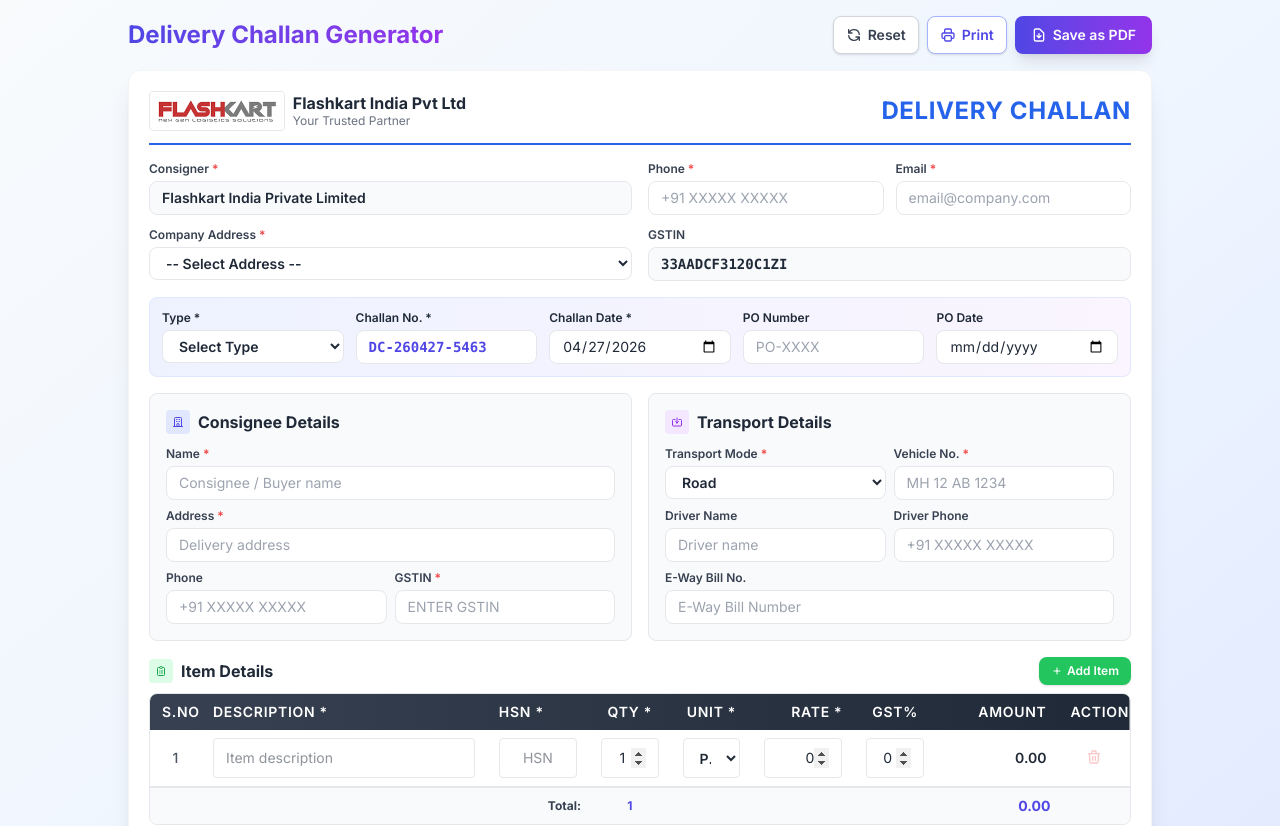
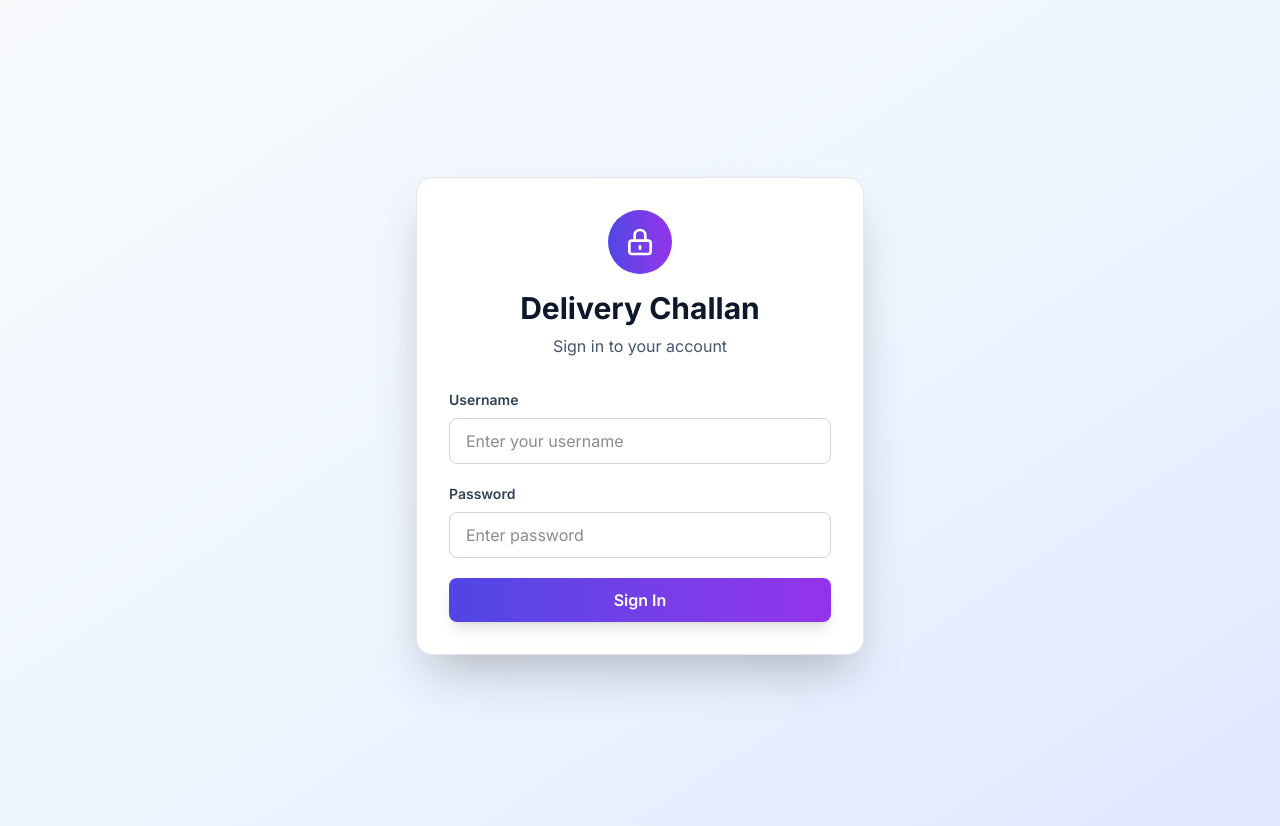
Before and after one commit to vickyregin/DC-2026-27, an Angular app: page / in a window 1280 px wide. Shown: the top 826 px of the page. Built offline with nearby package versions, Linux system fonts and the light colour scheme.

Commit message:
feat: Implement login functionality and enhance user experience in Challan form

```diff
--- a/src/app/app.html
+++ b/src/app/app.html
@@ -1,22 +1,90 @@
 <div class="min-h-screen bg-gradient-to-br from-slate-50 via-blue-50 to-indigo-100 py-4 px-4 sm:px-6 lg:px-8">
-  @if (isGeneratingPdf()) {
-    <div class="fixed inset-0 z-50 flex items-center justify-center bg-black/50 backdrop-blur-sm p-4">
-      <div class="w-full max-w-md rounded-3xl bg-white/95 border border-slate-200 shadow-2xl p-6 text-center">
-        <div class="mx-auto mb-5 h-20 w-20 rounded-full bg-indigo-100 flex items-center justify-center shadow-inner">
-          <div class="h-14 w-14 rounded-full border-4 border-indigo-500 border-t-transparent animate-spin"></div>
+  @if (!isLoggedIn()) {
+    <!-- Login Screen -->
+    <div class="min-h-screen flex items-center justify-center">
+      <div class="w-full max-w-md rounded-2xl bg-white shadow-2xl border border-slate-200 p-8">
+        <div class="text-center mb-8">
+          <div class="mx-auto mb-4 h-16 w-16 rounded-full bg-gradient-to-r from-indigo-600 to-purple-600 flex items-center justify-center">
+            <svg class="w-8 h-8 text-white" fill="none" stroke="currentColor" viewBox="0 0 24 24">
+              <path stroke-linecap="round" stroke-linejoin="round" stroke-width="2" d="M12 15v2m-6 4h12a2 2 0 002-2v-6a2 2 0 00-2-2H6a2 2 0 00-2 2v6a2 2 0 002 2zm10-10V7a4 4 0 00-8 0v4h8z"/>
+            </svg>
+          </div>
+          <h1 class="text-3xl font-bold text-slate-900 mb-2">Delivery Challan</h1>
+          <p class="text-slate-600">Sign in to your account</p>
         </div>
-        <h2 class="text-lg font-semibold text-slate-900 mb-2">Submitting data and preparing PDF</h2>
-        <p class="text-sm text-slate-600 leading-6">Please wait while your challan is being saved, submitted, and prepared for download.</p>
+
+        @if (loginError()) {
+          <div class="mb-4 p-3 bg-red-50 border border-red-200 rounded-lg text-red-700 text-sm">
+            {{ loginError() }}
+          </div>
+        }
+
+        <form (ngSubmit)="signin()" class="space-y-5">
+          <!-- Username -->
+          <div>
+            <label class="block text-sm font-semibold text-slate-700 mb-2">Username</label>
+            <input
+              type="text"
+              [(ngModel)]="loginUsername"
+              name="username"
+              placeholder="Enter your username"
+              class="w-full px-4 py-2.5 border border-slate-300 rounded-lg focus:outline-none focus:ring-2 focus:ring-indigo-500 focus:border-transparent text-slate-900">
+          </div>
+
+          <!-- Password -->
+          <div>
+            <label class="block text-sm font-semibold text-slate-700 mb-2">Password</label>
+            <input
+              type="password"
+              [(ngModel)]="loginPassword"
+              name="password"
+              placeholder="Enter password"
+              class="w-full px-4 py-2.5 border border-slate-300 rounded-lg focus:outline-none focus:ring-2 focus:ring-indigo-500 focus:border-transparent text-slate-900">
+          </div>
+
+          <!-- Login Button -->
+          <button
+            type="submit"
+            class="w-full py-2.5 bg-gradient-to-r from-indigo-600 to-purple-600 text-white font-semibold rounded-lg hover:from-indigo-700 hover:to-purple-700 transition-all duration-200 shadow-lg">
+            Sign In
+          </button>
+        </form>
+
+        <!-- Footer info -->
+        <!-- <div class="mt-6 pt-6 border-t border-slate-200 text-center text-sm text-slate-600">
+          <p class="mb-2">Demo Credentials:</p>
+          <p class="text-xs text-slate-500">
+            <span class="block">User 1: <span class="font-mono text-indigo-600">sasi</span> / <span class="font-mono text-indigo-600">Sasi@2026</span></span>
+            <span class="block">User 2: <span class="font-mono text-indigo-600">sharmila</span> / <span class="font-mono text-indigo-600">Accounts@2026</span></span>
+          </p>
+        </div> -->
       </div>
     </div>
-  }
+  } @else {
+    <!-- Main Challan Form (shown after login) -->
 
   <!-- Header Actions -->
   <div class="max-w-5xl mx-auto mb-4 flex flex-wrap gap-2 justify-between items-center no-print">
-    <h1 class="text-xl sm:text-2xl font-bold bg-gradient-to-r from-indigo-600 to-purple-600 bg-clip-text text-transparent">
-      Delivery Challan Generator
-    </h1>
+    <div>
+      <h1 class="text-xl sm:text-2xl font-bold bg-gradient-to-r from-indigo-600 to-purple-600 bg-clip-text text-transparent">
+        Delivery Challan Generator
+      </h1>
+      @if (isLoggedIn()) {
+        <p class="text-sm text-slate-600 mt-1">Logged in as: <span class="font-semibold text-indigo-600">{{ loggedInUser() }}</span></p>
+      }
+    </div>
     <div class="flex gap-2">
+      @if (isLoggedIn()) {
+        <button
+          type="button"
+          (click)="logout()"
+          class="px-3 py-2 bg-red-50 border border-red-300 text-red-600 rounded-lg font-semibold text-sm shadow-sm hover:bg-red-100 hover:border-red-400 transition-all duration-200 flex items-center gap-1.5">
+          <svg class="w-4 h-4" fill="none" stroke="currentColor" viewBox="0 0 24 24">
+            <path stroke-linecap="round" stroke-linejoin="round" stroke-width="2" d="M17 16l4-4m0 0l-4-4m4 4H7m6 4v1a3 3 0 01-3 3H6a3 3 0 01-3-3V7a3 3 0 013-3h4a3 3 0 013 3v1"/>
+          </svg>
+          Logout
+        </button>
+      }
       <button
         type="button"
         (click)="resetForm()"
@@ -73,6 +141,19 @@
       </button> -->
     </div>
   </div>
+
+  <!-- PDF Generation Loader -->
+  @if (isGeneratingPdf()) {
+    <div class="fixed inset-0 z-50 flex items-center justify-center bg-black/50 backdrop-blur-sm p-4">
+      <div class="w-full max-w-md rounded-3xl bg-white/95 border border-slate-200 shadow-2xl p-6 text-center">
+        <div class="mx-auto mb-5 h-20 w-20 rounded-full bg-indigo-100 flex items-center justify-center shadow-inner">
+          <div class="h-14 w-14 rounded-full border-4 border-indigo-500 border-t-transparent animate-spin"></div>
+        </div>
+        <h2 class="text-lg font-semibold text-slate-900 mb-2">Submitting data and preparing PDF</h2>
+        <p class="text-sm text-slate-600 leading-6">Please wait while your challan is being saved, submitted, and prepared for download.</p>
+      </div>
+    </div>
+  }
 
   <!-- Submit Message Banner -->
   @if (submitMessage()) {
@@ -399,22 +480,36 @@
             </div>
             <div class="grid grid-cols-2 gap-2">
               <div class="form-group">
-                <label class="form-label text-xs">Driver Name</label>
+                <label class="form-label text-xs">Driver Name <span class="text-red-500">*</span></label>
                 <input
                   type="text"
                   formControlName="driverName"
                   placeholder="Driver name"
                   class="form-input text-sm py-1.5"
-                  (input)="onNameInput($event, 'driverName')">
+                  (input)="onNameInput($event, 'driverName')"
+                  [class.border-red-400]="challanForm.get('driverName')?.invalid && challanForm.get('driverName')?.touched">
+                @if (challanForm.get('driverName')?.invalid && challanForm.get('driverName')?.touched) {
+                  <span class="text-red-500 text-xs mt-0.5 flex items-center gap-1">
+                    <svg class="w-3 h-3" fill="currentColor" viewBox="0 0 20 20"><path fill-rule="evenodd" d="M18 10a8 8 0 11-16 0 8 8 0 0116 0zm-7 4a1 1 0 11-2 0 1 1 0 012 0zm-1-9a1 1 0 00-1 1v4a1 1 0 102 0V6a1 1 0 00-1-1z" clip-rule="evenodd"/></svg>
+                    Driver name is required
+                  </span>
+                }
               </div>
               <div class="form-group">
-                <label class="form-label text-xs">Driver Phone</label>
+                <label class="form-label text-xs">Driver Phone <span class="text-red-500">*</span></label>
                 <input
                   type="tel"
                   formControlName="driverPhone"
                   placeholder="+91 XXXXX XXXXX"
                   class="form-input text-sm py-1.5"
-                  (input)="onPhoneInput($event, 'driverPhone')">
+                  (input)="onPhoneInput($event, 'driverPhone')"
+                  [class.border-red-400]="challanForm.get('driverPhone')?.invalid && challanForm.get('driverPhone')?.touched">
+                @if (challanForm.get('driverPhone')?.invalid && challanForm.get('driverPhone')?.touched) {
+                  <span class="text-red-500 text-xs mt-0.5 flex items-center gap-1">
+                    <svg class="w-3 h-3" fill="currentColor" viewBox="0 0 20 20"><path fill-rule="evenodd" d="M18 10a8 8 0 11-16 0 8 8 0 0116 0zm-7 4a1 1 0 11-2 0 1 1 0 012 0zm-1-9a1 1 0 00-1 1v4a1 1 0 102 0V6a1 1 0 00-1-1z" clip-rule="evenodd"/></svg>
+                    Driver phone is required
+                  </span>
+                }
               </div>
             </div>
             <div class="form-group">
@@ -588,8 +683,8 @@
       </div>
 
       <!-- Remarks, Prepared By & Terms -->
-      <div class="grid grid-cols-1 lg:grid-cols-3 gap-4 mb-4">
-        <div class="form-group">
+      <div class="grid grid-cols-1 lg:grid-cols-2 gap-4 mb-4">
+        <!-- <div class="form-group">
           <label class="form-label text-sm font-bold">Prepared By <span class="text-red-500">*</span></label>
           <select
             formControlName="preparedBy"
@@ -606,7 +701,7 @@
               Prepared By is required
             </span>
           }
-        </div>
+        </div> -->
         <div class="form-group">
           <label class="form-label text-xs">Remarks / Special Instructions</label>
           <textarea
@@ -628,7 +723,7 @@
       <div class="grid grid-cols-1 sm:grid-cols-3 gap-4 pt-4 border-t-2 border-dashed border-gray-200">
         <div class="text-center">
           <div class="h-10 border-b-2 border-gray-300 mb-1 flex items-end justify-center pb-1">
-            <span class="text-gray-700 font-bold text-xs">{{ challanForm.get('preparedBy')?.value || '' }}</span>
+            <span class="text-gray-700 font-bold text-xs">{{ (challanForm.get('preparedBy')?.value || '') | uppercase }}</span>
           </div>
           <p class="text-sm font-bold text-gray-600">Prepared By</p>
         </div>
@@ -649,7 +744,6 @@
 
     </form>
   </div>
-</div>
 
 <!-- JSON Data Modal -->
 @if (showJsonData()) {
@@ -680,3 +774,5 @@
     </div>
   </div>
 }
+}
+</div> <!-- Close main container -->
--- a/src/app/app.ts
+++ b/src/app/app.ts
@@ -16,6 +16,9 @@ export class App {
   @ViewChild('challanForm') challanFormElement!: ElementRef;
 
   private platformId = inject(PLATFORM_ID);
+  private readonly defaultCompanyName = 'Flashkart India Private Limited';
+  private readonly defaultCompanyGstin = '33AADCF3120C1ZI';
+  private readonly defaultTermsConditions = 'Goods once delivered will not be taken back.\nPlease check the goods at the time of delivery.\nSubject to local jurisdiction.';
   challanForm: FormGroup;
   isGeneratingPdf = signal(false);
   showValidationError = signal(false);
@@ -26,30 +29,28 @@ export class App {
   submitMessage = signal<{type: 'success' | 'error', text: string} | null>(null);
   today = new Date().toISOString().split('T')[0];
 
+  // Login state
+  isLoggedIn = signal(false);
+  loginUsername = signal('');
+  loginPassword = signal('');
+  loginError = signal('');
+  loggedInUser = signal('');
+
   // Google Sheet Apps Script URL - Replace with your deployed web app URL
   private googleSheetUrl = 'https://script.google.com/macros/s/AKfycbwAe-5-aaY8u0ZecerDvk8v5VbGWQorP7fI0AxutH6pvnmgcEaraF7XCviVmHtbalvRWQ/exec';
 
-  preparers = [
-    'Arjun',
-    'Iyyapan',
-    'Parthiban',
-    'Sasi',
-    'Venkat',
-    'Nandhini',
-    'Sharmila'
-  ];
+  // Valid username-password pairs
+  private validCredentials: { [key: string]: string } = {
+    'sasi': 'Sasi@2026',
+    'sharmila': 'Accounts@2026'
+  };
 
   challanTypes = [
     'RETURNABLE',
-    'NON-RETURNABLE',
-    'PACKING MATERIAL'
+    'NON-RETURNABLE'
   ];
 
   companyAddresses = [
-    {
-      label: 'Corporate Office - Chennai',
-      value: 'Corporate Office\nNo 23, 6th Street, Adam Nagar, Pammal Nagalkeni,\nChrompet - Chennai - 600044'
-    },
     {
       label: 'Sunguvarchatram - Warehouse',
       value: 'Sunguvarchatram Warehouse\nSF.NO 200/1B, Om Logistics Opp Side Road,\nSirumangadu, Sriperumbudur.\nPin – 602 106'
@@ -67,11 +68,11 @@ export class App {
   constructor(private fb: FormBuilder) {
     this.challanForm = this.fb.group({
       // Company Details
-      companyName: ['Flashkart India Private Limited', [Validators.required, Validators.pattern(/^[a-zA-Z\s]*$/)]],
+      companyName: [this.defaultCompanyName, [Validators.required, Validators.pattern(/^[a-zA-Z\s]*$/)]],
       companyAddress: ['', Validators.required],
       companyPhone: ['', [Validators.required, Validators.pattern(/^[0-9]*$/)]],
       companyEmail: ['', [Validators.required, Validators.email]],
-      companyGstin: ['33AADCF3120C1ZI'],
+      companyGstin: [this.defaultCompanyGstin],
 
       // Challan Info
       challanType: ['', Validators.required],
@@ -89,8 +90,8 @@ export class App {
       // Transport Details
       transportMode: ['Road', Validators.required],
       vehicleNo: ['', Validators.required],
-      driverName: ['', Validators.pattern(/^[a-zA-Z\s]*$/)],
-      driverPhone: ['', Validators.pattern(/^[0-9]*$/)],
+      driverName: ['', [Validators.required, Validators.pattern(/^[a-zA-Z\s]*$/)]],
+      driverPhone: ['', [Validators.required, Validators.pattern(/^[0-9]*$/)]],
       ewayBillNo: [''],
 
       // Items
@@ -99,8 +100,50 @@ export class App {
       // Additional Info
       preparedBy: ['', Validators.required],
       remarks: [''],
-      termsConditions: ['Goods once delivered will not be taken back.\nPlease check the goods at the time of delivery.\nSubject to local jurisdiction.']
+      termsConditions: [this.defaultTermsConditions]
     });
+  }
+
+  // Login method
+  signin(): void {
+    const username = this.loginUsername().trim();
+    const password = this.loginPassword().trim();
+
+    // Validate inputs
+    if (!username || !password) {
+      this.loginError.set('Please enter both username and password');
+      return;
+    }
+
+    // Check if username exists and password matches
+    if (!this.validCredentials[username] || this.validCredentials[username] !== password) {
+      this.loginError.set('Invalid username or password. Please try again.');
+      return;
+    }
+
+    // Login successful
+    this.isLoggedIn.set(true);
+    this.loggedInUser.set(username);
+    this.loginError.set('');
+    this.loginUsername.set('');
+    this.loginPassword.set('');
+
+    // Set preparedBy field to logged-in user
+    this.challanForm.patchValue({
+      companyName: this.defaultCompanyName,
+      companyGstin: this.defaultCompanyGstin,
+      preparedBy: username
+    });
+  }
+
+  // Logout method
+  logout(): void {
+    this.isLoggedIn.set(false);
+    this.loggedInUser.set('');
+    this.loginUsername.set('');
+    this.loginPassword.set('');
+    this.loginError.set('');
+    this.resetForm();
   }
 
   createItem(): FormGroup {
@@ -522,11 +565,11 @@ export class App {
 
   resetForm(): void {
     this.challanForm.reset({
-      Consigner: 'Flashkart India Private Limited',
+      companyName: this.defaultCompanyName,
       companyAddress: '',
       companyPhone: '',
       companyEmail: '',
-      companyGstin: '33AADCF3120C1ZI',
+      companyGstin: this.defaultCompanyGstin,
       challanType: '',
       challanNo: this.generateChallanNo(),
       challanDate: this.today,
@@ -543,7 +586,7 @@ export class App {
       ewayBillNo: '',
       preparedBy: '',
       remarks: '',
-      termsConditions: 'Goods once delivered will not be taken back.\nPlease check the goods at the time of delivery.\nSubject to local jurisdiction.'
+      termsConditions: this.defaultTermsConditions
     });
     this.items.clear();
     this.items.push(this.createItem());
--- a/src/index.html
+++ b/src/index.html
@@ -2,10 +2,9 @@
 <html lang="en">
 <head>
   <meta charset="utf-8">
-  <title>Delivery Challan Generator</title>
+  <title>Flashkart - Delivery Challan Generator</title>
   <base href="/">
   <meta name="viewport" content="width=device-width, initial-scale=1">
-  <link rel="icon" type="image/x-icon" href="favicon.ico">
   <link rel="preconnect" href="https://fonts.googleapis.com">
   <link rel="preconnect" href="https://fonts.gstatic.com" crossorigin>
   <link href="https://fonts.googleapis.com/css2?family=Inter:wght@400;500;600;700&display=swap" rel="stylesheet">
```
